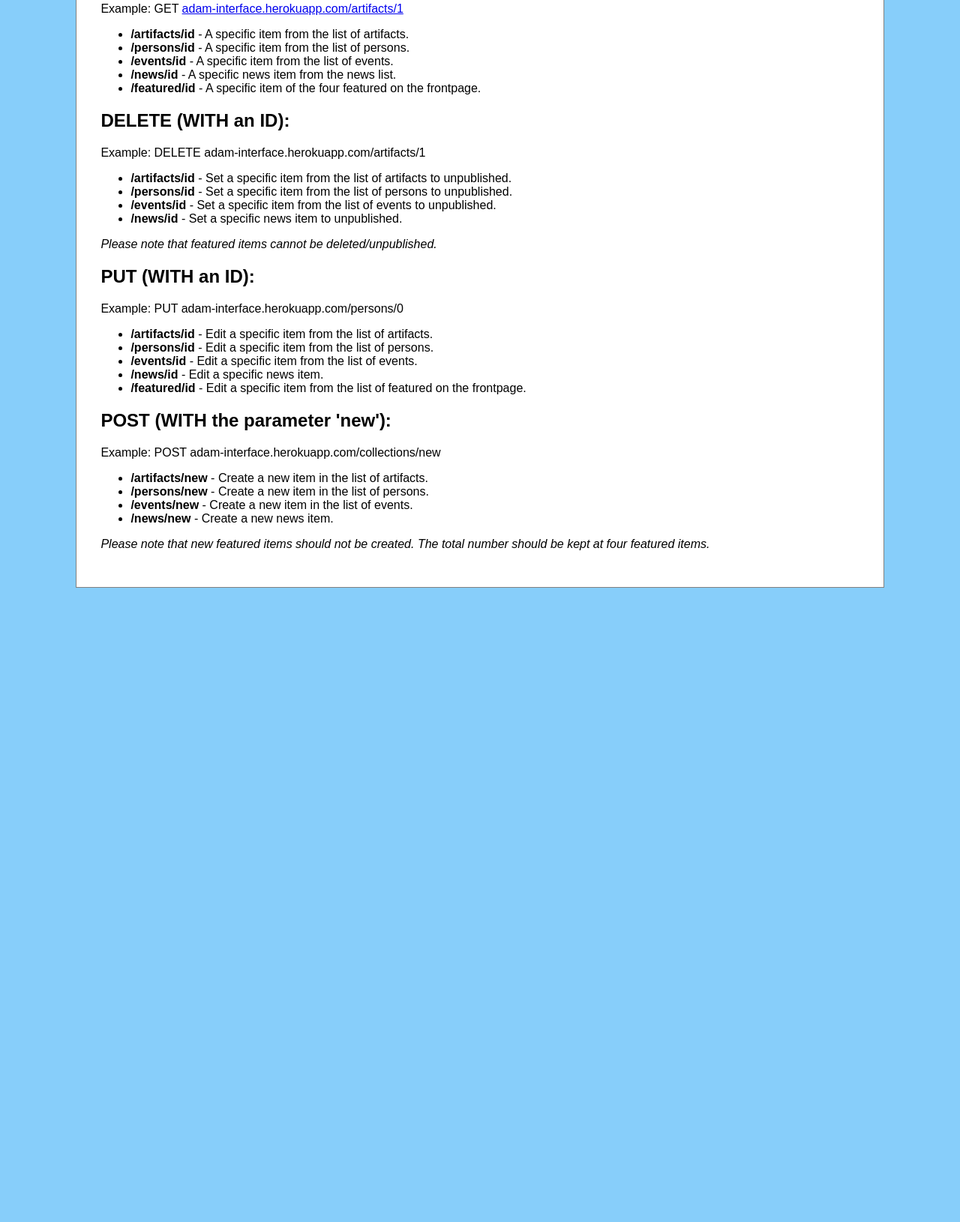
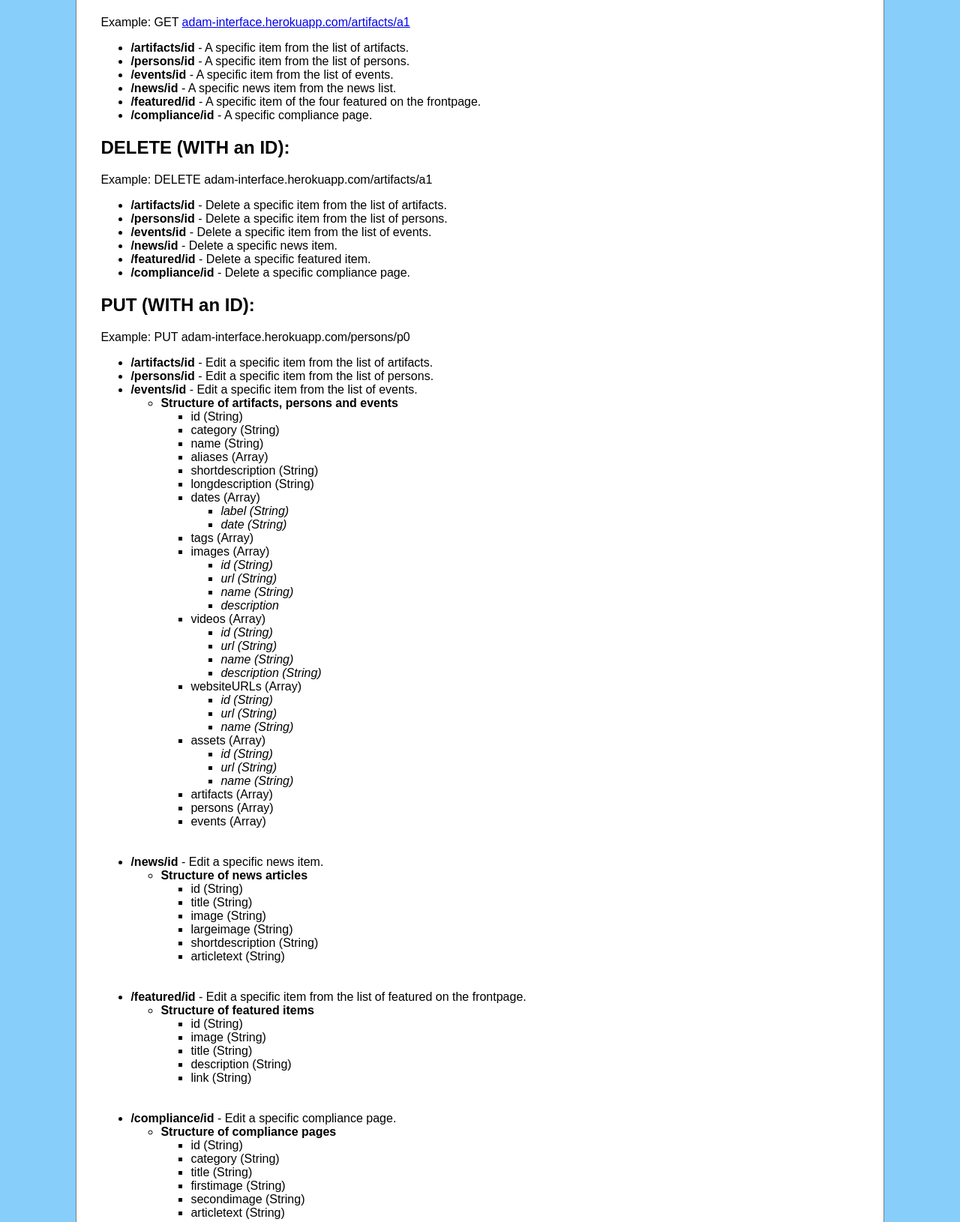
Before and after one commit to mbalabanov/adam-api, a website: page data/instructions.html in a window 1280 px wide. Shown: the part 687-2317 px from the top of the page at 75% size. Before the commit the page ends 1479 px from the top, so only its background shows below. Drawn offline with Linux system fonts and the light colour scheme.

Commit message:
Updated the API Instructions

```diff
--- a/data/instructions.html
+++ b/data/instructions.html
@@ -12,7 +12,7 @@
         <div class="instructions">
             <h1>Welcome to the ADAM-API</h1>
 
-            <p>Here at <a href="https://adam-interface.herokuapp.com">adam-interface.herokuapp.com</a> you can find the application programming interface of the <strong>Archive of Digital Art and Media</strong>. You can access <strong>artifacts</strong>, <strong>persons</strong> (artists, curators), <strong>events</strong>, <strong>news</strong> and the <strong>featured</strong> items.</p>
+            <p>Here at <a href="https://adam-interface.herokuapp.com">adam-interface.herokuapp.com</a> you can find the application programming interface of the <strong>Archive of Digital Art and Media</strong>. You can access <strong>artifacts</strong>, <strong>persons</strong> (artists, curators), <strong>events</strong>, <strong>news</strong>, the <strong>featured</strong> items and the text of the <strong>compliance</strong>.</p>
             <p>This is a project by Marin Balabanov. For more information please visit <a href="https://mbalabanov.github.io/adam/">mbalabanov.github.io/adam/</a>.</p>
 
             <h2>GET (root):</h2>
@@ -24,7 +24,7 @@
             <h2>GET all:</h2>
             <p>Example: GET <a href="https://adam-interface.herokuapp.com/all">adam-interface.herokuapp.com/all</a></p>
             <ul>
-                <li><strong>/all</strong> - The complete set of data.</li>
+                <li><strong>/all</strong> - The complete set of archive data (does not include news, compliance text and featured items).</li>
             </ul>
 
             <h2>GET (WITHOUT an ID):</h2>
@@ -34,37 +34,135 @@
                 <li><strong>/persons</strong> - All persons.</li>
                 <li><strong>/events</strong> - All events.</li>
                 <li><strong>/news</strong> - All news items.</li>
+                <li><strong>/compliance</strong> - All compliance pages.</li>
                 <li><strong>/featured</strong> - The four items to be featured on the frontpage.</li>
             </ul>
 
             <h2>GET (WITH an ID):</h2>
-            <p>Example: GET <a href="https://adam-interface.herokuapp.com/artifacts/1">adam-interface.herokuapp.com/artifacts/1</a></p>
+            <p>Example: GET <a href="https://adam-interface.herokuapp.com/artifacts/a1">adam-interface.herokuapp.com/artifacts/a1</a></p>
             <ul>
                 <li><strong>/artifacts/id</strong> - A specific item from the list of artifacts.</li>
                 <li><strong>/persons/id</strong> - A specific item from the list of persons.</li>
                 <li><strong>/events/id</strong> - A specific item from the list of events.</li>
                 <li><strong>/news/id</strong> - A specific news item from the news list.</li>
                 <li><strong>/featured/id</strong> - A specific item of the four featured on the frontpage.</li>
+                <li><strong>/compliance/id</strong> - A specific compliance page.</li>
             </ul>
 
             <h2>DELETE (WITH an ID):</h2>
-            <p>Example: DELETE adam-interface.herokuapp.com/artifacts/1</p>
+            <p>Example: DELETE adam-interface.herokuapp.com/artifacts/a1</p>
             <ul>
-                <li><strong>/artifacts/id</strong> - Set a specific item from the list of artifacts to unpublished.</li>
-                <li><strong>/persons/id</strong> - Set a specific item from the list of persons to unpublished.</li>
-                <li><strong>/events/id</strong> - Set a specific item from the list of events to unpublished.</li>
-                <li><strong>/news/id</strong> - Set a specific news item to unpublished.</li>
+                <li><strong>/artifacts/id</strong> - Delete a specific item from the list of artifacts.</li>
+                <li><strong>/persons/id</strong> - Delete a specific item from the list of persons.</li>
+                <li><strong>/events/id</strong> - Delete a specific item from the list of events.</li>
+                <li><strong>/news/id</strong> - Delete a specific news item.</li>
+                <li><strong>/featured/id</strong> - Delete a specific featured item.</li>
+                <li><strong>/compliance/id</strong> - Delete a specific compliance page.</li>
             </ul>
-            <p><em>Please note that featured items cannot be deleted/unpublished.</em></p>
 
             <h2>PUT (WITH an ID):</h2>
-            <p>Example: PUT adam-interface.herokuapp.com/persons/0</p>
+            <p>Example: PUT adam-interface.herokuapp.com/persons/p0</p>
             <ul>
                 <li><strong>/artifacts/id</strong> - Edit a specific item from the list of artifacts.</li>
                 <li><strong>/persons/id</strong> - Edit a specific item from the list of persons.</li>
-                <li><strong>/events/id</strong> - Edit a specific item from the list of events.</li>
-                <li><strong>/news/id</strong> - Edit a specific news item.</li>
-                <li><strong>/featured/id</strong> - Edit a specific item from the list of featured on the frontpage.</li>
+                <li><strong>/events/id</strong> - Edit a specific item from the list of events.
+                    <ul>
+                        <li><strong>Structure of artifacts, persons and events</strong>
+                            <ul>
+                                <li>id (String)</li>
+                                <li>category (String)</li>
+                                <li>name (String)</li>
+                                <li>aliases (Array)</li>
+                                <li>shortdescription (String)</li>
+                                <li>longdescription (String)</li>
+                                <li>dates (Array)
+                                    <ul>
+                                        <li><em>label (String)</em></li>
+                                        <li><em>date (String)</em></li>
+                                    </ul>
+                                </li>
+                                <li>tags (Array)</li>
+                                <li>images (Array)
+                                    <ul>
+                                        <li><em>id (String)</em></li>
+                                        <li><em>url (String)</em></li>
+                                        <li><em>name (String)</em></li>
+                                        <li><em>description</em></li>
+                                    </ul>
+                                </li>
+                                <li>videos (Array)
+                                    <ul>
+                                        <li><em>id (String)</em></li>
+                                        <li><em>url (String)</em></li>
+                                        <li><em>name (String)</em></li>
+                                        <li><em>description (String)</em></li>
+                                    </ul>
+                                </li>
+                                <li>websiteURLs (Array)
+                                    <ul>
+                                        <li><em>id (String)</em></li>
+                                        <li><em>url (String)</em></li>
+                                        <li><em>name (String)</em></li>
+                                    </ul>
+                                </li>
+                                <li>assets (Array)
+                                    <ul>
+                                        <li><em>id (String)</em></li>
+                                        <li><em>url (String)</em></li>
+                                        <li><em>name (String)</em></li>
+                                    </ul>
+                                </li>
+                                <li>artifacts (Array)</li>
+                                <li>persons (Array)</li>
+                                <li>events (Array)</li>
+                            </ul>
+                        </li>
+                    </ul>
+                    <br><br>
+                </li>
+                <li><strong>/news/id</strong> - Edit a specific news item.
+                    <ul>
+                        <li><strong>Structure of news articles</strong>
+                            <ul>
+                                <li>id (String)</li>
+                                <li>title (String)</li>
+                                <li>image (String)</li>
+                                <li>largeimage (String)</li>
+                                <li>shortdescription (String)</li>
+                                <li>articletext (String)</li>
+                            </ul>
+                        </li>
+                    </ul>
+                    <br><br>
+                </li>
+                <li><strong>/featured/id</strong> - Edit a specific item from the list of featured on the frontpage.
+                    <ul>
+                        <li><strong>Structure of featured items</strong>
+                            <ul>
+                                <li>id (String)</li>
+                                <li>image (String)</li>
+                                <li>title (String)</li>
+                                <li>description (String)</li>
+                                <li>link (String)</li>
+                            </ul>
+                        </li>
+                    </ul>
+                    <br><br>
+                </li>
+                <li><strong>/compliance/id</strong> - Edit a specific compliance page.
+                    <ul>
+                        <li><strong>Structure of compliance pages</strong>
+                            <ul>
+                                <li>id (String)</li>
+                                <li>category (String)</li>
+                                <li>title (String)</li>
+                                <li>firstimage (String)</li>
+                                <li>secondimage (String)</li>
+                                <li>articletext (String)</li>
+                            </ul>
+                        </li>
+                    </ul>
+                </li>
             </ul>
 
             <h2>POST (WITH the parameter 'new'):</h2>
@@ -74,8 +172,10 @@
                 <li><strong>/persons/new</strong> - Create a new item in the list of persons.</li>
                 <li><strong>/events/new</strong> - Create a new item in the list of events.</li>
                 <li><strong>/news/new</strong> - Create a new news item.</li>
+                <li><strong>/compliance/new</strong> - Create a new news item.</li>
             </ul>
             <p><em>Please note that new featured items should not be created. The total number should be kept at four featured items.</em></p>
+            <p><em>Also kindly note that new compliance pages should be created only when necessary. Then the navigation needs to be ammended to include them.</em></p>
         </div>
     </body>
 </html>
```
